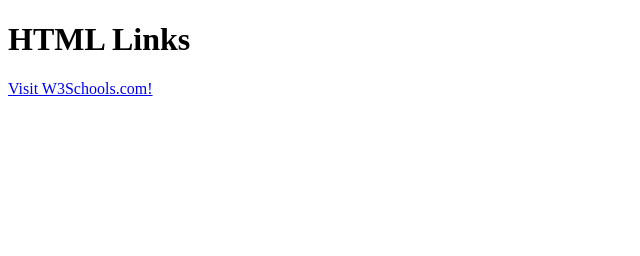
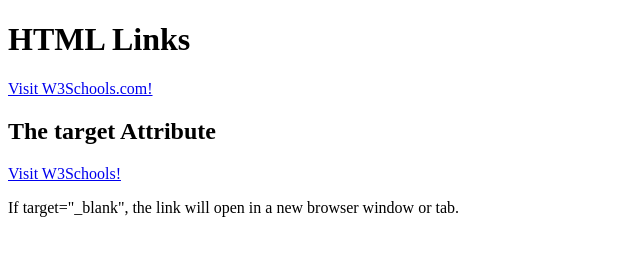
Before and after one commit to sobhan12345/REALTIMECOMMANDS, a plain HTML site: page index.html in a window 1280 px wide. Shown: the whole page, without its empty margins (0-640 px from the left). Drawn offline with Linux system fonts and the light colour scheme.

Commit message:
extra file has added to the file

```diff
--- a/index.html
+++ b/index.html
@@ -5,6 +5,17 @@
 <h1>HTML Links</h1>
 
 <p><a href="https://www.w3schools.com/">Visit W3Schools.com!</a></p>
+<html>
+<body>
+
+<h2>The target Attribute</h2>
+
+<a href="https://www.w3schools.com/" target="_blank">Visit W3Schools!</a>
+
+<p>If target="_blank", the link will open in a new browser window or tab.</p>
 
 </body>
 </html>
+
+</body>
+</html>
```
